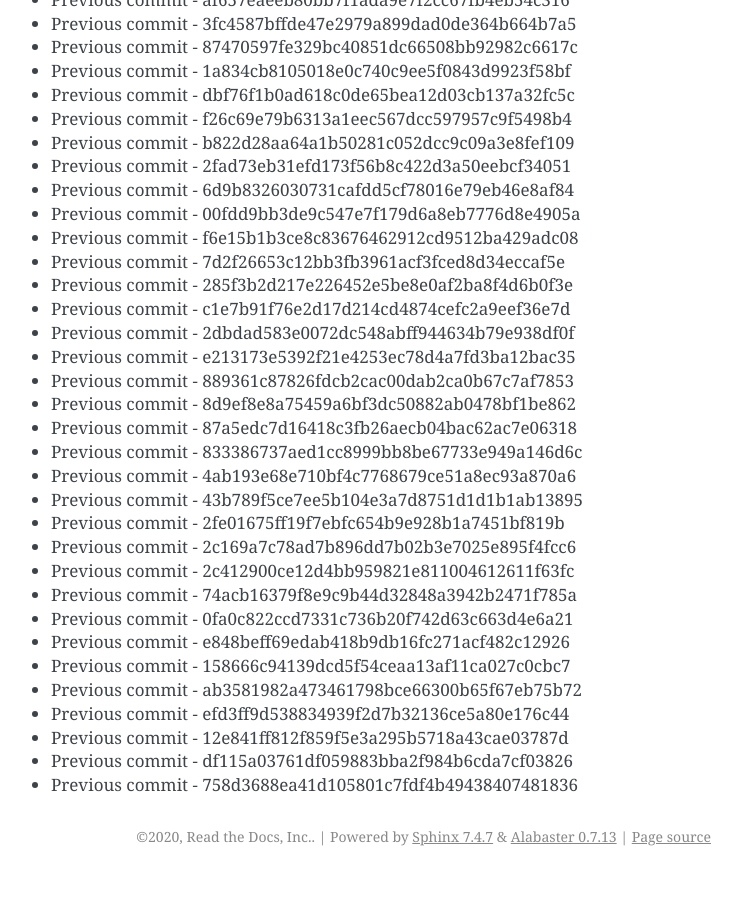
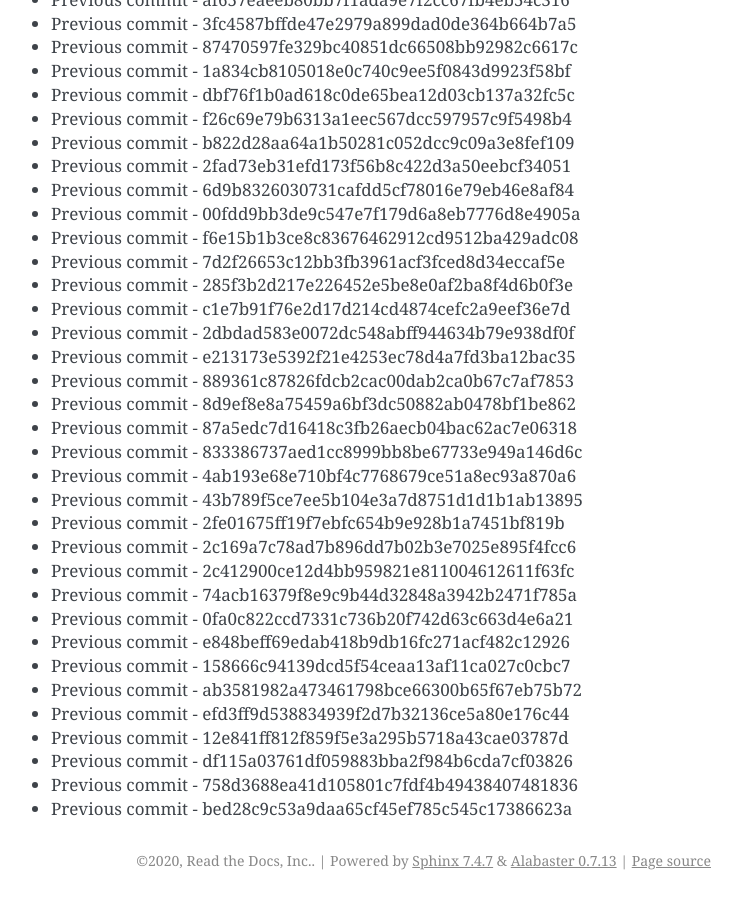
Before and after one commit to readthedocs/rtd-git-stresstest, a Sphinx documentation site: the page built from docs/updates.rst, in a window 1280 px wide and 900 px high, scrolled down 5772 px. Shown: the whole window, without its empty margins (399-1141 px from the left). Built offline with Sphinx 7.4.7, drawn with Linux system fonts in a browser that asks for light colours; before the commit the page ends 6648 px from its top, so only the background shows below that.

Commit message:
Generating commit from previous: bed28c9c53a9daa65cf45ef785c545c17386623a

```diff
--- a/docs/updates.rst
+++ b/docs/updates.rst
@@ -274,3 +274,4 @@ It can be tested for any performance characteristics.
 * Previous commit - 12e841ff812f859f5e3a295b5718a43cae03787d
 * Previous commit - df115a03761df059883bba2f984b6cda7cf03826
 * Previous commit - 758d3688ea41d105801c7fdf4b49438407481836
+* Previous commit - bed28c9c53a9daa65cf45ef785c545c17386623a
```
